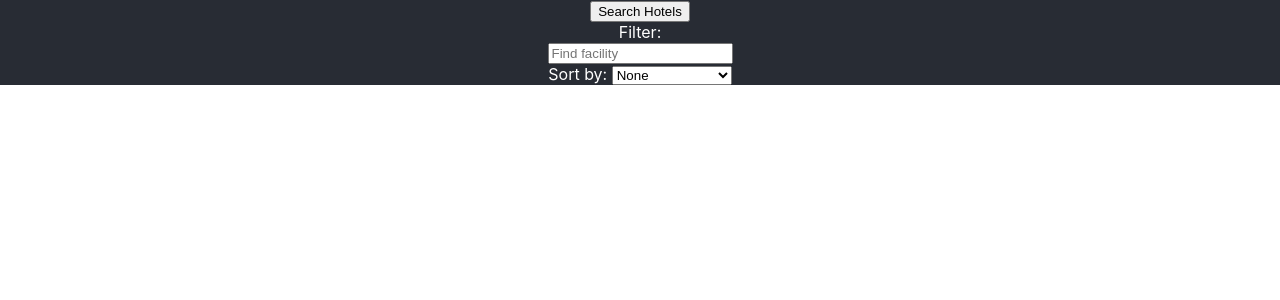
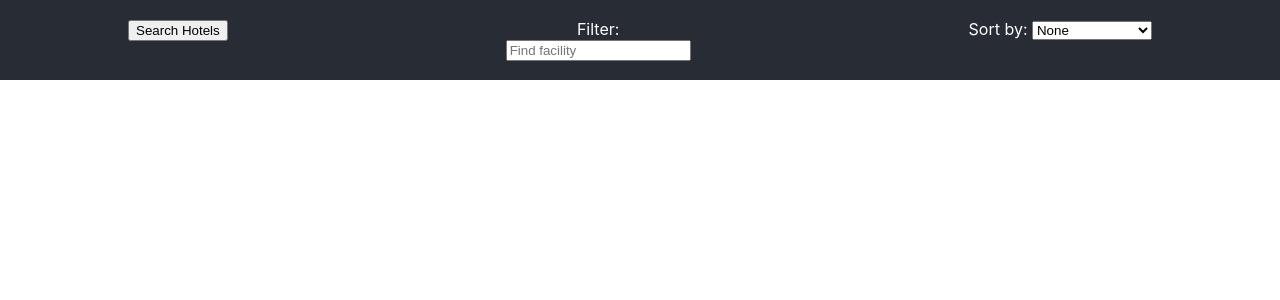
Before and after one commit to peedeerich/laterooms-test, a React (Create React App) app: page / in a window 1280 px wide. Shown: the top 300 px of the page. Built offline with nearby package versions, Linux system fonts and the light colour scheme.

Commit message:
tweak controls styling (still nasty)

```diff
--- a/src/App.css
+++ b/src/App.css
@@ -1,10 +1,5 @@
 .App {
   text-align: center;
-}
-
-.App-logo {
-  animation: App-logo-spin infinite 20s linear;
-  height: 40vmin;
 }
 
 .App-header {
@@ -16,16 +11,3 @@
   justify-content: center;
   color: white;
 }
-
-.App-link {
-  color: #61dafb;
-}
-
-@keyframes App-logo-spin {
-  from {
-    transform: rotate(0deg);
-  }
-  to {
-    transform: rotate(360deg);
-  }
-}
--- /dev/null
+++ b/src/components/HotelControls/HotelControls.css
@@ -0,0 +1,6 @@
+.Controls {
+    display: flex;
+    flex-direction: row;
+    width: 80%;
+    justify-content: space-between;
+}
--- a/src/components/HotelControls/HotelControls.js
+++ b/src/components/HotelControls/HotelControls.js
@@ -3,13 +3,17 @@ import SearchButton from '../SearchButton';
 import HotelFilter from '../HotelFilter';
 import HotelSort from '../HotelSort';
 
+import './HotelControls.css'
+
 export const HotelControls = () => (
     <div className="Controls">
-        <SearchButton/>
-        <div>
+        <div className="Controls-search">
+            <SearchButton/>
+        </div>
+        <div className="Controls-filter">
             Filter: <HotelFilter/>
         </div>
-        <div>
+        <div className="Controls-sort">
             Sort by: <HotelSort/>
         </div>
     </div>
```
